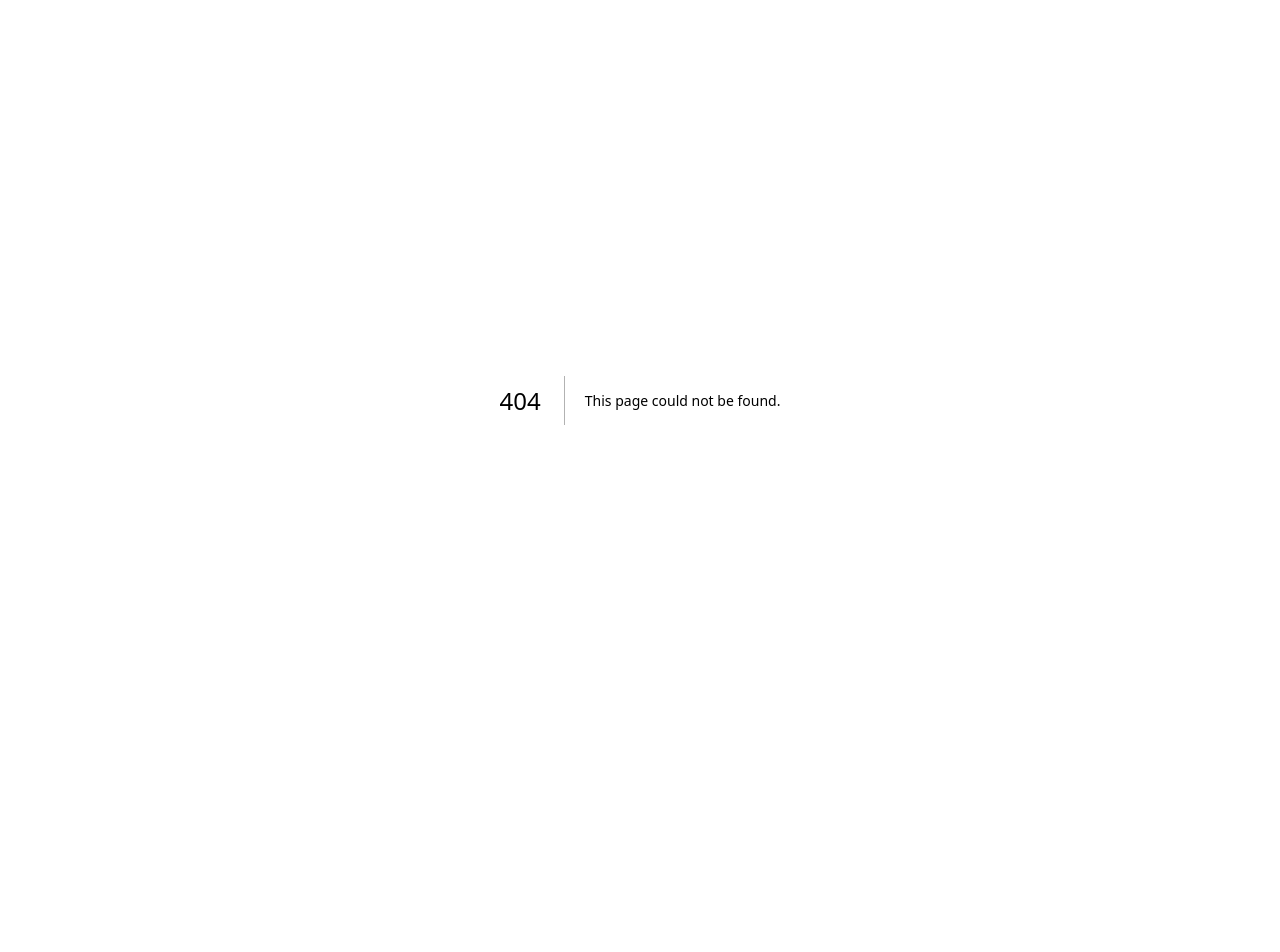
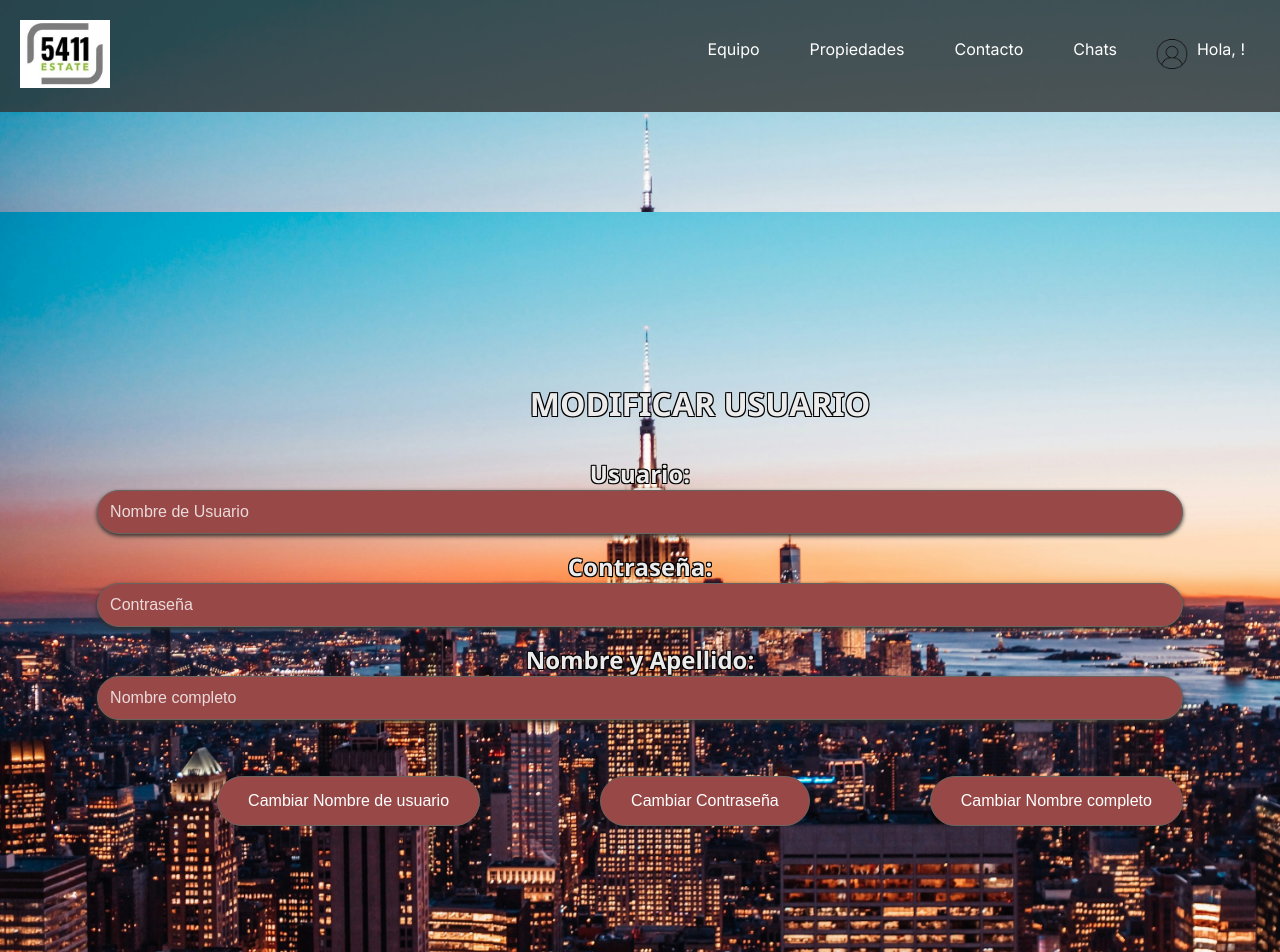
Before and after one commit to PioIX/2024-TPFinal-G13, a Next.js app in the folder Front/: page /home/user/modificar in a window 1280 px wide. Before the commit this address had no page. Shown: the top 952 px of the page. Before the commit the page ends 800 px from the top, so only its background shows below. Built offline with nearby package versions, Linux system fonts and the light colour scheme.

Commit message:
cosas del usuario

```diff
--- /dev/null
+++ b/Front/src/app/home/user/modificar/page.js
@@ -0,0 +1,15 @@
+"use client"
+import { useEffect, useState } from "react"
+import Image from "next/image";
+import styles from "../../../page.module.css";
+import Link from "next/link";
+import { useRouter } from "next/navigation";
+import ChangeUser from "../../../../components/ChangeUser";
+
+export default function App() {
+  return (
+    <main className={styles.main}>
+      <ChangeUser/>
+    </main>
+  );
+}
--- a/Front/src/components/ButtonChat.module.css
+++ b/Front/src/components/ButtonChat.module.css
@@ -1,5 +1,5 @@
 .button {
-    background-color: #52b8d1; /* Color de fondo */
+    background-color: #814444; /* Color de fondo */
     color: white; /* Color del texto */
     padding: 15px 30px; /* Espaciado interno */
     border: 1px solid #69645f; /* Borde gris claro */
@@ -10,7 +10,7 @@
 }
 
 .button:hover {
-    background-color: #406b8f; /* Color al pasar el ratón */
+    background-color: #814444; /* Color al pasar el ratón */
     transform: scale(1.05); /* Aumentar tamaño al pasar */
     border-color: white;
 }
--- /dev/null
+++ b/Front/src/components/ChangeUser.js
@@ -0,0 +1,164 @@
+"use client"
+// import styles from "./Button.module.css";
+import clsx from 'clsx';
+import Button from './Button';
+import { useEffect, useState } from "react";
+import { useRouter } from "next/navigation";
+import styles from "./Sesión.module.css";
+import Text from './Text';
+
+
+/*export default function Button (props){
+    return(
+        <button onClick={props.onClick}>{props.text}</button>
+    )
+}*/
+let idUsuarioActual = parseInt(localStorage.getItem("idUsuario"))
+
+const ChangeUser = () => {
+    const [usuario, setUsuario] = useState('');
+    const [contraseña, setContraseña] = useState('');
+    const [nombreApellido, setNombreApellido] = useState('');
+
+    // function ponerUsuario (evento){
+    //     const valor = evento.target.value;
+    //     setUsuario(valor); // Actualiza el valor localmente.
+    //     onChange(valor);  // Notifica al componente padre del cambio.
+    // }
+
+    // function ponerContra (evento){
+    //     const valor = evento.target.value;
+    //     setContraseña(valor); // Actualiza el valor localmente.
+    //     onChange(valor);  // Notifica al componente padre del cambio.
+    // }
+
+    // function ponerNyA (evento){
+    //     const valor = evento.target.value;
+    //     setNombreApellido(valor); // Actualiza el valor localmente.
+    //     onChange(valor);  // Notifica al componente padre del cambio.
+    // }
+
+    // useEffect(
+    //     function(){
+    //     fetch('http://localhost:3008/saludo')
+    //     .then((res) => res.json())
+    //     .then((data) => {
+    //         console.log(data)
+    //     })
+    //     },
+    //     [] //Como esta vacio, se ejecuta al principio
+    // )
+
+
+
+    const router = useRouter();
+
+    const changeUsuario = async () => { //Links con lógica
+        //Metodo push para registrar en el historial el cambio de pantalla
+        const data = {
+            nombre: usuario,
+            idUsuario: idUsuarioActual
+        };
+
+        const response = await fetch('http://localhost:4000/changeUsuario',{
+            method:"PUT",
+            headers: {
+                "Content-Type": "application/json",
+                },
+            body:JSON.stringify(data),
+        })
+
+        let respuesta = await response.json();
+
+        if (respuesta.success == true){
+            alert("Nombre de usuario modificado")
+            redirigir()
+        } else {
+            alert("Nombre de usuario ya existente")
+        }
+    } //REPLACE para que no se registre en el historial, solo vuelve a pag de inicio
+
+    const changeContraseña = async () => { //Links con lógica
+        //Metodo push para registrar en el historial el cambio de pantalla
+        const data = {
+            contraseña: contraseña,
+            idUsuario: idUsuarioActual
+        };
+
+        const response = await fetch('http://localhost:4000/changeContraseña',{
+            method:"PUT",
+            headers: {
+                "Content-Type": "application/json",
+                },
+            body:JSON.stringify(data),
+        })
+
+        let respuesta = await response.json();
+
+        if (respuesta.success == true){
+            alert("Contraseña modificada")
+            redirigir()
+        } else {
+            alert("Contraseña no modificada")
+        }
+    }
+
+
+    const changeNombreApellido = async () => { //Links con lógica
+        //Metodo push para registrar en el historial el cambio de pantalla
+        const data = {
+            nombreApellido: nombreApellido,
+            idUsuario: idUsuarioActual
+        };
+        console.log(data)
+
+        const response = await fetch('http://localhost:4000/changeNombreApellido',{
+            method:"PUT",
+            headers: {
+                "Content-Type": "application/json",
+                },
+            body:JSON.stringify(data),
+        })
+        console.log(response)
+
+        let respuesta = await response.json();
+        console.log(respuesta)
+        if (respuesta.success == true){
+            alert("Nombre completo modificado")
+            redirigir()
+        } else {
+            alert("Nombre completo no modificado")
+        }
+    }
+
+    function redirigir(){
+        router.replace("/home/user?idUsuario=" + idUsuarioActual)
+    }
+
+
+
+    return(
+        <div className={styles.container}>
+        <h1 className={styles.h1}>MODIFICAR USUARIO</h1>
+
+            <div className={styles.formGroup}>
+                <div className={styles.usuario}>
+                    <Text textoH2="Usuario" placeholder="Nombre de Usuario" onChange={setUsuario}></Text>
+                </div>
+                <div className={styles.password}>
+                    <Text textoH2="Contraseña" placeholder="Contraseña" onChange={setContraseña}></Text>
+                </div>
+                <div className={styles.usuario}>
+                    <Text textoH2="Nombre y Apellido" placeholder="Nombre completo" onChange={setNombreApellido}></Text>
+                </div>
+                <Button className={styles.boton} onClick={changeUsuario} text="Cambiar Nombre de usuario"/>
+
+                <Button className={styles.boton} onClick={changeContraseña} text="Cambiar Contraseña"/>
+
+                <Button className={styles.boton} onClick={changeNombreApellido} text="Cambiar Nombre completo"/>
+            </div>
+        </div>
+    )
+}
+
+export default ChangeUser;
```
Also changed, not shown: Front/src/app/home/user/page.js (+41 -0 lines), 1 other file (tests, documents, lock files or other folders).
